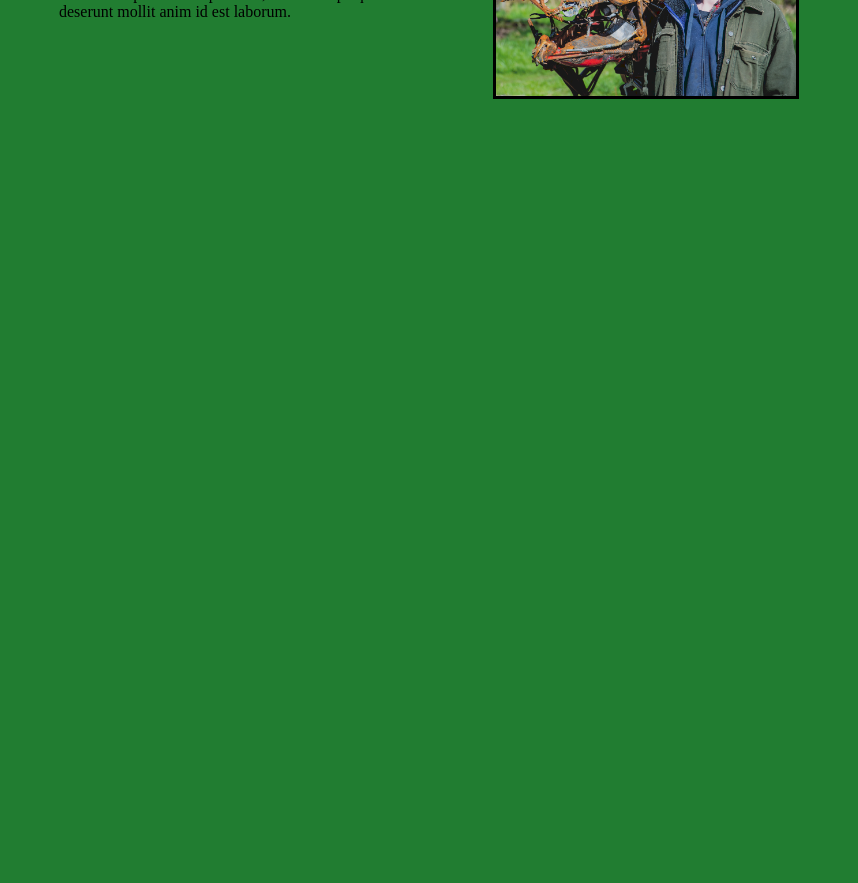
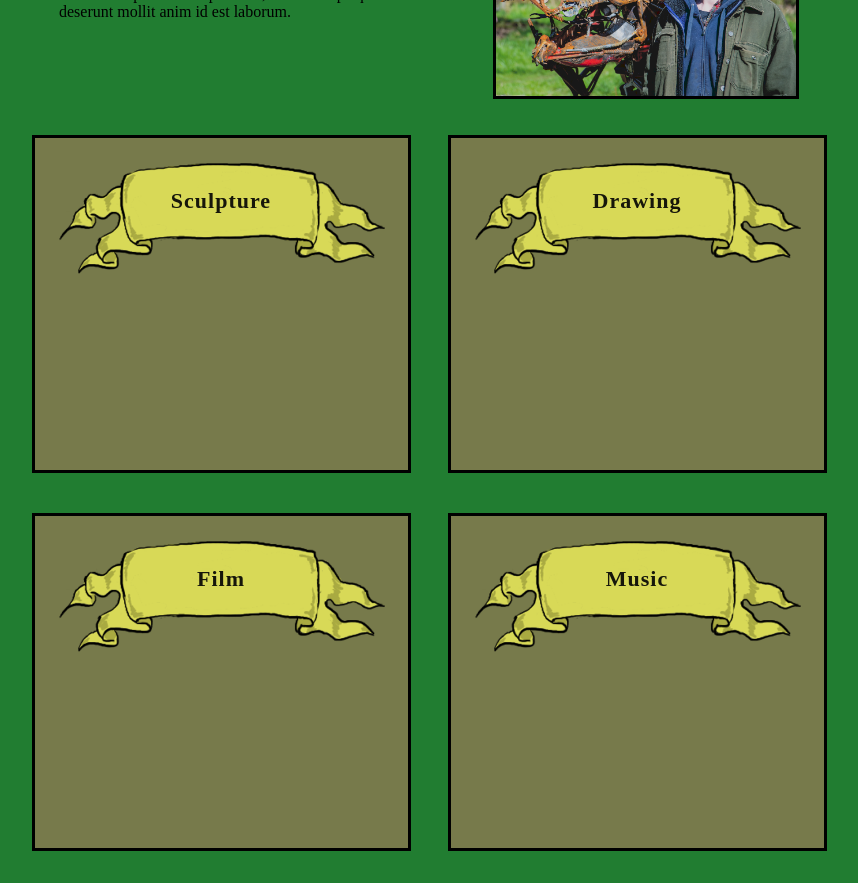
Before and after one commit to galenmolk/forrest-fenske, a React (Vite) app in the folder forrest-fenske/: page /forrest-fenske/drawing in a window 1280 px wide. Shown: the part 660-1543 px from the top of the page, without its empty margins (211-1069 px from the left). Before the commit the page ends 800 px from the top, so only its background shows below. Built offline with nearby package versions, Linux system fonts and the light colour scheme.

Commit message:
page cards

```diff
--- a/forrest-fenske/src/App.css
+++ b/forrest-fenske/src/App.css
@@ -1,11 +1,11 @@
 body {
   background-color: #217D31;
   display: flex;
-  align-items: center;
-  justify-content: center;
   text-align: center;
   margin: auto;
   max-width: 900px;
+  padding: 0;
+  font-family: 'Bodoni 72 Oldstyle', serif;
 }
 
 .about-artist {
@@ -45,3 +45,35 @@ span {
     max-width: 100%;
   }
 }
+
+.pages {
+  display: grid;
+  grid-template-columns: repeat(auto-fit, minmax(100px, 400px));
+  margin: 2rem;
+  row-gap: 2.5rem;
+  column-gap: 1rem;
+  justify-items: center;
+  justify-content: center;
+}
+
+.page-card {
+  padding: 1rem;
+  display: grid;
+  place-items: start;
+  position: relative;
+  background-color: #777A4B;
+  height: 300px;
+  border: solid black;
+}
+
+.page-card p {
+  color: #16160a;
+  font-size: 22px;
+  font-weight: bold;
+  letter-spacing: 1px;
+  position: absolute;
+  top: 19%;
+  left: 50%;
+  transform: translate(-50%, -50%);
+  margin: 0;
+}
--- a/forrest-fenske/src/App.jsx
+++ b/forrest-fenske/src/App.jsx
@@ -3,6 +3,7 @@ import header from './assets/img/header.png'
 import portrait from './assets/img/forrest-dragon-portrait.png'
 import Spacer from "./Spacer.jsx";
 import siteData from './assets/site-data.json'
+import PageCard from './PageCard.jsx'
 
 function App() {
     return (
@@ -16,6 +17,12 @@ function App() {
                     <img src={portrait} alt='Forrest Fenske, Artist. Metal Dragon Sculpture.'></img>
                 </span>
             </div>
+            <div className='pages'>
+                <PageCard title='Sculpture'/>
+                <PageCard title='Drawing'/>
+                <PageCard title='Film'/>
+                <PageCard title='Music'/>
+            </div>
             <Spacer space={'2rem'}/>
         </>
     )
--- /dev/null
+++ b/forrest-fenske/src/PageCard.jsx
@@ -0,0 +1,10 @@
+import buttonBanner from './assets/img/button-banner.png'
+
+export default function PageCard({title}) {
+    return (
+        <div className='page-card'>
+            <img src={buttonBanner} alt='Button Background Banner'/>
+            <p>{title}</p>
+        </div>
+    );
+}
```
Also changed, not shown: forrest-fenske/src/assets/img/button-banner.png (added). Lines whose indentation alone changed are shown as unchanged.
